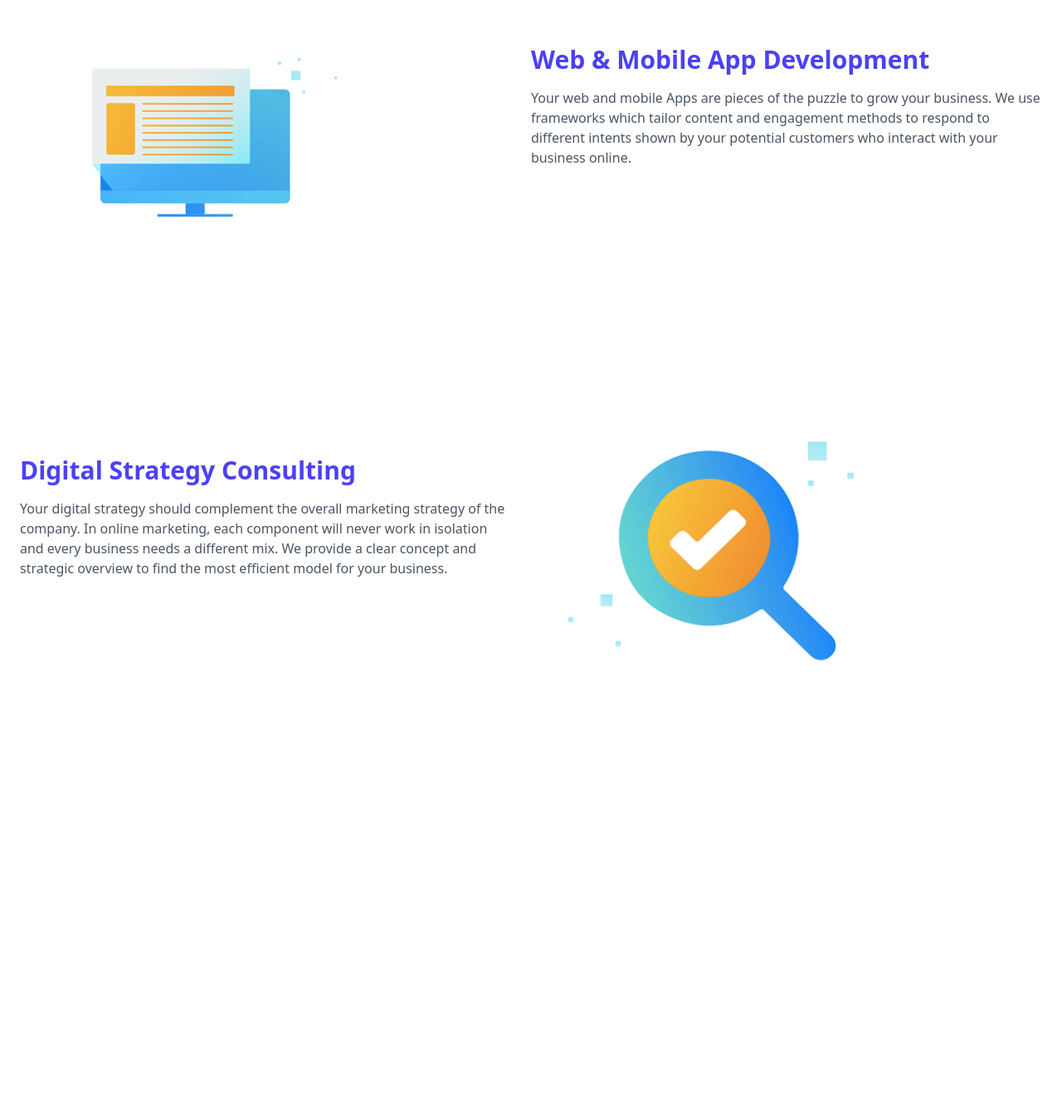
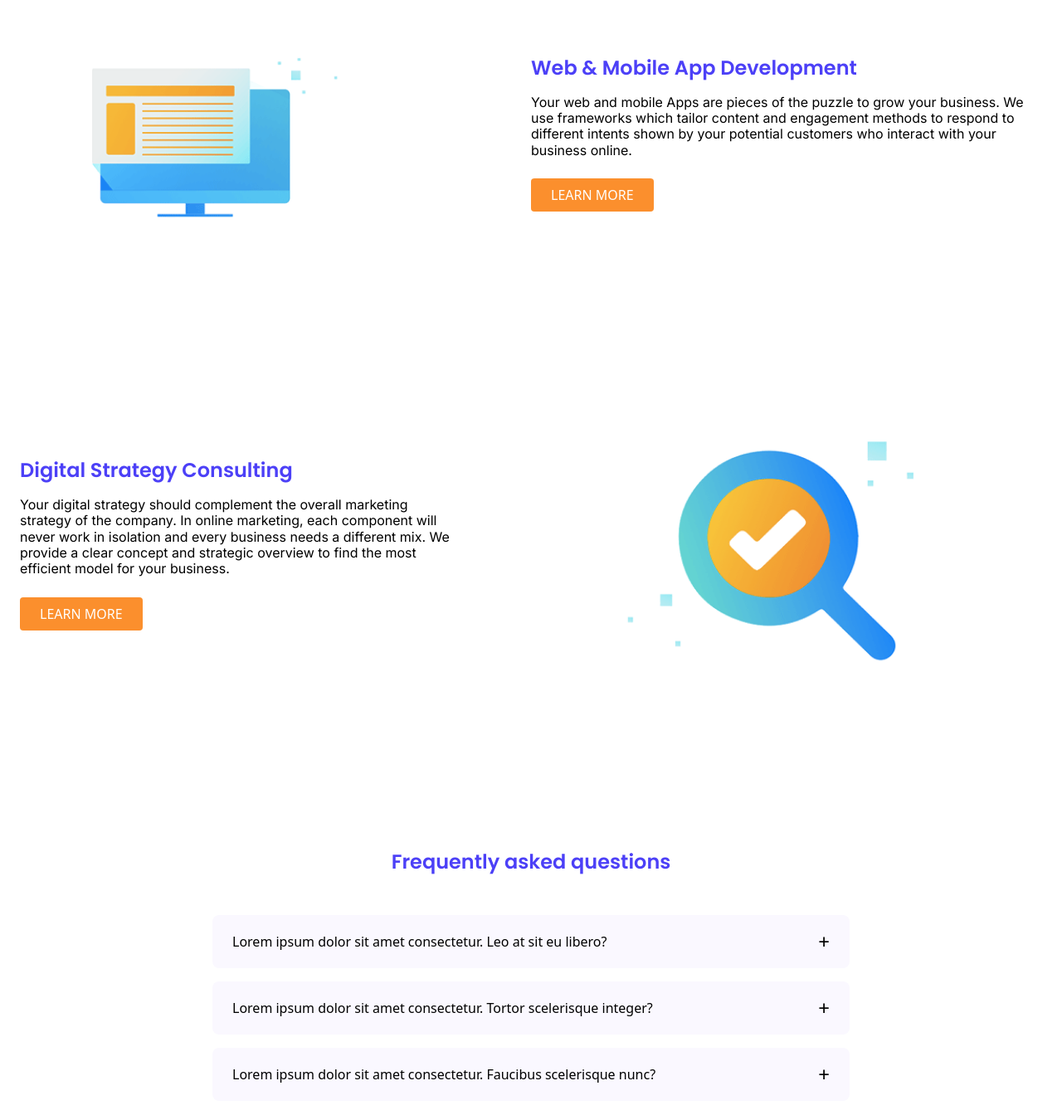
Before and after one commit to Ashen-H/at-digital-landing-page, a React (Create React App) app: page / in a window 1280 px wide. Shown: the part 1055-2399 px from the top of the page at 83% size. Before the commit the page ends 1998 px from the top, so only its background shows below. Built offline with nearby package versions, Linux system fonts and the light colour scheme.

Commit message:
Implemented the FAQ Section

```diff
--- a/public/index.html
+++ b/public/index.html
@@ -9,6 +9,9 @@
       name="description"
       content="Web site created using create-react-app"
     />
+    <!-- In your public/index.html or the main HTML file -->
+<link href="https://fonts.googleapis.com/css2?family=Poppins:wght@400;600&family=Inter:wght@400;600&display=swap" rel="stylesheet">
+
     <link rel="apple-touch-icon" href="%PUBLIC_URL%/logo192.png" />
     <!--
       manifest.json provides metadata used when your web app is installed on a
--- a/src/App.js
+++ b/src/App.js
@@ -10,6 +10,7 @@ function App() {
       <Navbar />
       <Hero />
       <Services />
+      <FAQ />
 
     </div>
   );
--- a/src/components/FAQ.jsx
+++ b/src/components/FAQ.jsx
@@ -0,0 +1,62 @@
+// src/components/FAQ.jsx
+import { useState } from 'react';
+
+const FAQ = () => {
+  const [activeIndex, setActiveIndex] = useState(null);
+
+  const faqs = [
+    {
+      question: "Lorem ipsum dolor sit amet consectetur. Leo at sit eu libero?",
+      answer: "Lorem ipsum dolor sit amet consectetur. Faucibus commodo suscipit id ipsum. Elementum ultrices nulla faucibus odio est sed aliquam. Sapien massa morbi risus sagittis tortor integer."
+    },
+    {
+      question: "Lorem ipsum dolor sit amet consectetur. Tortor scelerisque integer?",
+      answer: "Lorem ipsum dolor sit amet consectetur. Sapien massa morbi risus sagittis tortor integer."
+    },
+    {
+      question: "Lorem ipsum dolor sit amet consectetur. Faucibus scelerisque nunc?",
+      answer: "Lorem ipsum dolor sit amet consectetur. Elementum ultrices nulla faucibus odio est sed aliquam."
+    }
+  ];
+
+  const toggleFAQ = (index) => {
+    setActiveIndex(activeIndex === index ? null : index);
+  };
+
+  return (
+    <div className="py-20 px-6">
+      <div className="max-w-3xl mx-auto">
+        <h2 className="text-title font-semibold font-poppins text-primary text-center mb-12">
+          Frequently asked questions
+        </h2>
+
+        <div className="space-y-4">
+  {faqs.map((faq, index) => (
+    <div key={index} className="rounded-lg overflow-hidden">
+      <button
+        className="w-full px-6 py-4 text-left flex justify-between items-center bg-[#FAF8FF]"
+        onClick={() => toggleFAQ(index)}
+      >
+        <span className={`font-medium font-paragraph ${activeIndex === index ? 'text-primary' : ''}`}>
+          {faq.question}
+        </span>
+        <span className="text-2xl">
+          {activeIndex === index ? '-' : '+'}
+        </span>
+      </button>
+
+      {activeIndex === index && (
+        <div className="px-6 py-4 bg-gray-50">
+          <p className="text-gray-600 font-normal font-subtitle">{faq.answer}</p>
+        </div>
+      )}
+    </div>
+  ))}
+</div>
+
+      </div>
+    </div>
+  );
+};
+
+export default FAQ;
--- a/src/components/Services.jsx
+++ b/src/components/Services.jsx
@@ -10,28 +10,29 @@ const Services = () => {
               <img src={Webimg} alt="Web Development" className="" />
             </div>
             <div className="order-1 md:order-2">
-              <h2 className="text-3xl font-bold text-primary mb-4">
+              <h2 className="text-title font-semibold font-poppins text-primary mb-4">
                 Web & Mobile App Development
               </h2>
-              <p className="text-gray-600 mb-6">
+              <p className="text-black font-inter text-para mb-6">
                 Your web and mobile Apps are pieces of the puzzle to grow your business. We use frameworks which tailor content and engagement methods to respond to different intents shown by your potential customers who interact with your business online.
               </p>
-              <button className="bg-accent hover:bg-opacity-90 text-white px-6 py-2 rounded">
+              <button className="bg-secondary hover:bg-orange-300 text-white px-6 py-2 rounded">
                 LEARN MORE
               </button>
             </div>
+
           </div>
 
           {/* Digital Strategy Section */}
-          <div className="grid md:grid-cols-2 gap-12 items-center">
+          <div className="grid md:grid-cols-2 gap-48 items-center">
             <div>
-              <h2 className="text-3xl font-bold text-primary mb-4">
+              <h2 className="text-title font-semibold font-poppins text-primary mb-4">
                 Digital Strategy Consulting
               </h2>
-              <p className="text-gray-600 mb-6">
+              <p className="text-black font-inter text-para mb-6">
                 Your digital strategy should complement the overall marketing strategy of the company. In online marketing, each component will never work in isolation and every business needs a different mix. We provide a clear concept and strategic overview to find the most efficient model for your business.
               </p>
-              <button className="bg-accent hover:bg-opacity-90 text-white px-6 py-2 rounded">
+              <button className="bg-secondary hover:bg-orange-300 text-white px-6 py-2 rounded">
                 LEARN MORE
               </button>
             </div>
--- a/tailwind.config.js
+++ b/tailwind.config.js
@@ -19,7 +19,18 @@ module.exports = {
         'accent-yarn': '#fff8e0',   // Cuddly Yarn
         'error': '#ff0000',        // Hornet Sting
         'success': '#00ff00',      // Frog
-      }
+      },
+      fontSize: {
+        title: ["24px", { lineHeight: "32px" }],
+        heading: ["58px", { lineHeight: "73px" }],
+        paragraph: ["22px", { lineHeight: "32px" }],
+        subtitle: ["36px", { lineHeight: "46px" }],
+        para: ["16px", { lineHeight: "19.36px" }],
+      },
+      fontFamily: {
+        poppins: ['Poppins', 'sans-serif'],
+        inter: ['Inter', 'sans-serif'],
+      },
     },
   },
   plugins: [],
```
